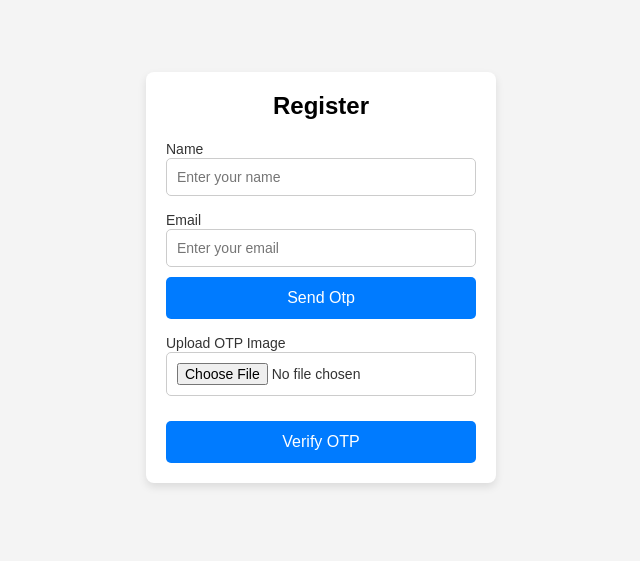
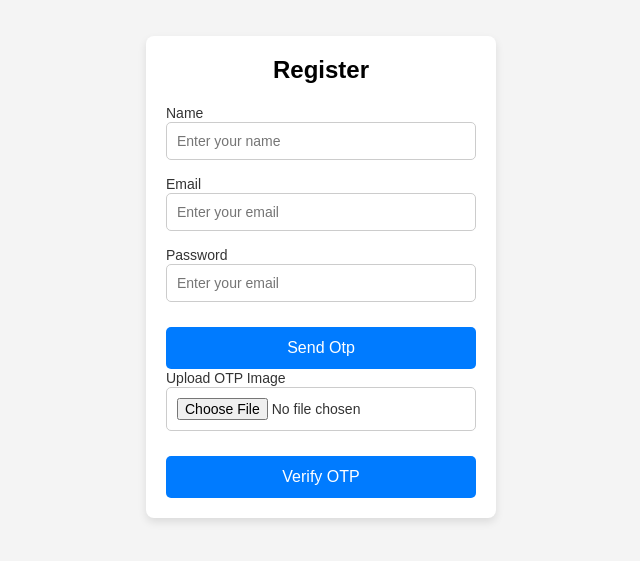
Before and after one commit to RithikSuthan/Steanography, an Angular app: page / in a window 1280 px wide. Shown: the part 123-684 px from the top of the page, without its empty margins (319-959 px from the left). Built offline with nearby package versions, Linux system fonts and the light colour scheme.

Commit message:
completed otp

```diff
--- a/src/app/Constants/Endpoint.ts
+++ b/src/app/Constants/Endpoint.ts
@@ -1,7 +1,8 @@
 export class EndPoints
 {
     public static login="/login";
-    public static register="/add";
+    public static register="/register";
     public static sendOTP="/sendotp";
     public static verifyOTP="/verifyotp";
+
 }
--- a/src/app/components/register/register.component.html
+++ b/src/app/components/register/register.component.html
@@ -13,8 +13,17 @@
             [(ngModel)]="this.postObj.email"
              name="email"
             >
-            <button type="submit" class="btn" (click)="generateOTP()">Send Otp</button>
+
         </div>
+        <div class="input-group">
+            <label for="password">Password</label>
+            <input type="password" id="password" placeholder="Enter your email" required
+            [(ngModel)]="this.postObj.password"
+             name="password"
+            >
+
+        </div>
+        <button type="submit" class="btn" (click)="generateOTP()">Send Otp</button>
         <div class="input-group">
             <label for="image">Upload OTP Image</label>
             <input type="file" id="uploadotp" required
@@ -22,6 +31,6 @@
             >
         </div>
         <button type="submit" class="btn" (click)="Verifyotp()" *ngIf="!otpVerified">Verify OTP</button>
-        <button type="submit" class="btn" *ngIf="otpVerified">Register</button>
+        <button type="submit" class="btn" *ngIf="otpVerified" (click)="registerUser()">Register</button>
     </form>
 </div>
--- a/src/app/components/register/register.component.ts
+++ b/src/app/components/register/register.component.ts
@@ -15,7 +15,9 @@ export class RegisterComponent implements OnInit {
   ) { }
   postObj={
     name:"",
-    email:""
+    email:"",
+    friends:[],
+    password:""
   }
   ngOnInit(): void {
     this.otpVerified=false;
@@ -67,5 +69,18 @@ export class RegisterComponent implements OnInit {
       }
     );
   }
+  registerUser()
+  {
+    this.service.registerUser(this.postObj).subscribe(
+      (response) => {
+        console.log(response);
+        alert(response['message']);
+      },
+      (error) => {
+        console.error(error);
+        alert(error['message']);
+      }
+    );
+  }
 
 }
--- a/src/app/services/steanography.service.ts
+++ b/src/app/services/steanography.service.ts
@@ -22,4 +22,9 @@ export class SteanographyService {
       const url=this.url+EndPoints.verifyOTP;
       return this.http.post<any>(url,postObj);
   }
+  registerUser(postObj:any)
+  {
+    const url=this.url+EndPoints.register;
+    return this.http.post<any>(url,postObj);
+  }
 }
```
